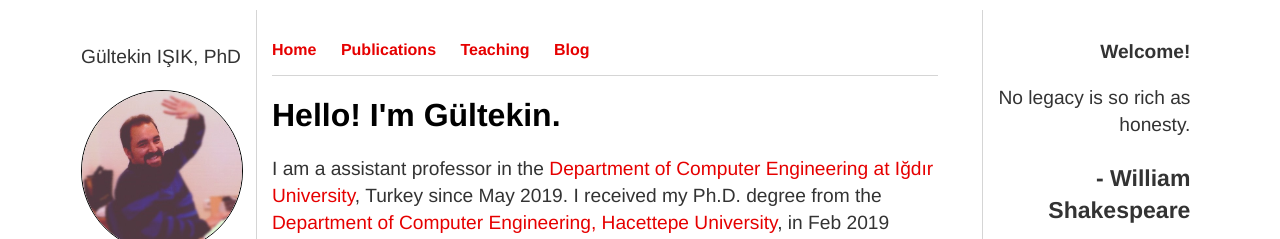
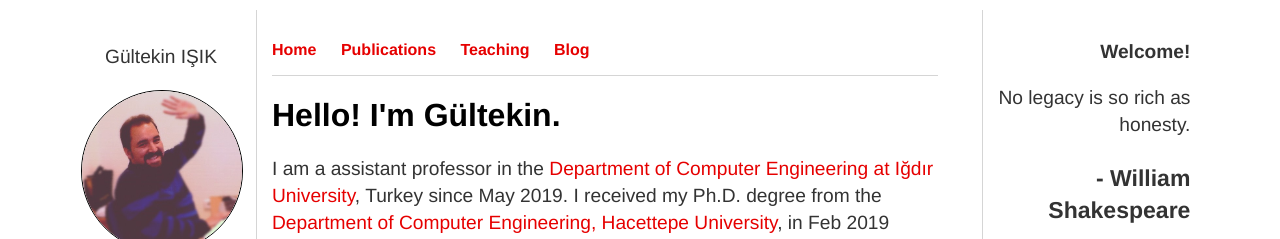
Before and after one commit to tekinonlayn/gi.github.io, a Jekyll site: the page built from index.html, in a window 1280 px wide. Shown: the top 239 px of the page. Built offline with Jekyll 4.4.1, drawn with Linux system fonts in a browser that asks for light colours.

Commit message:
Update varsay.html

```diff
--- a/_layouts/varsay.html
+++ b/_layouts/varsay.html
@@ -11,7 +11,7 @@
 		<div id="sol">
 
 			<div id="foto">
-				<p style='text-align:center;'>Gültekin IŞIK, PhD</p>
+				<p style='text-align:center;'>Gültekin IŞIK</p>
 				<img src="/img/prof.png" width="160px" height="160px">
 
 			<!--</div>
```
